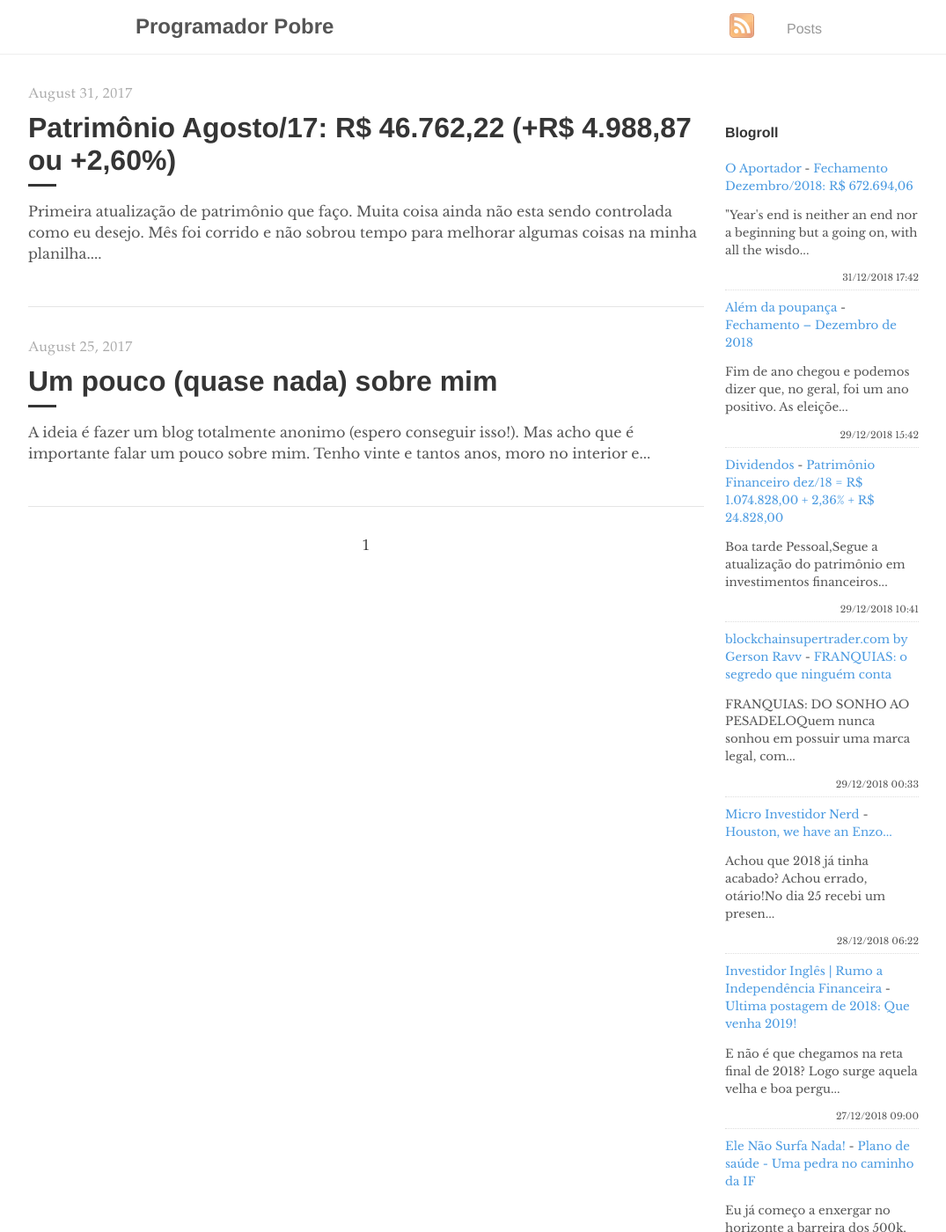
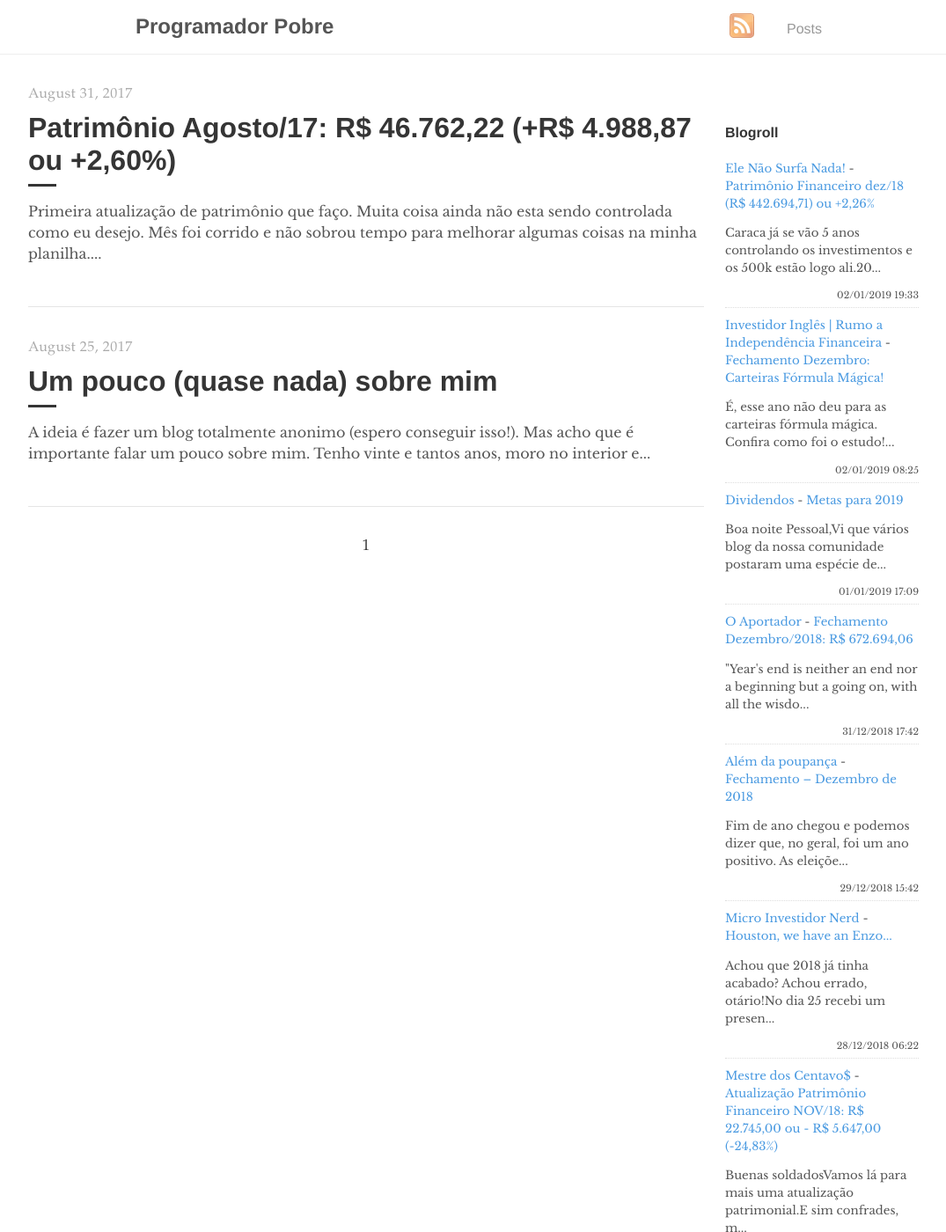
Before and after one commit to programadorpobre/programadorpobre.github.io, a Jekyll site: the page built from index.html, in a window 1280 px wide and 1400 px high. Shown: the whole window at 88% size, without its empty margins (96-1171 px from the left). Built offline with Jekyll 4.4.1, drawn with Linux system fonts in a browser that asks for light colours; the list of posts is cut into pages by our own code; comment, search, counter and statistics services are not loaded; some of the changed text lies outside the part shown.

Commit message:
[ci skip] travis #515

```diff
--- a/_includes/feed-entries.html
+++ b/_includes/feed-entries.html
@@ -1,3 +1,18 @@
+<div class="feed-entry">
+    <a class="feed-entry-site-name" href="https://elenaosurfanada.blogspot.com/">Ele Não Surfa Nada!</a> - <a class="feed-entry-title" href="https://elenaosurfanada.blogspot.com/2019/01/patrimonio-financeiro-dez18-r-44269471.html">Patrimônio Financeiro dez/18 (R$ 442.694,71) ou +2,26%</a>
+    <p class="feed-entry-summary">Caraca já se vão 5 anos controlando os investimentos e os 500k estão logo ali.20...</p>
+    <time datetime="2019-01-02T19:33:00.001-02:00">02/01/2019 19:33</time>
+</div>
+<div class="feed-entry">
+    <a class="feed-entry-site-name" href="https://www.investidoringles.com/">Investidor Inglês | Rumo a Independência Financeira</a> - <a class="feed-entry-title" href="https://www.investidoringles.com/2019/01/fechamento-dezembro-greenblatt.html">Fechamento Dezembro: Carteiras Fórmula Mágica!</a>
+    <p class="feed-entry-summary">É, esse ano não deu para as carteiras fórmula mágica. Confira como foi o estudo!...</p>
+    <time datetime="2019-01-02T08:25:00.000-02:00">02/01/2019 08:25</time>
+</div>
+<div class="feed-entry">
+    <a class="feed-entry-site-name" href="http://bonsdividendos.blogspot.com/">Dividendos</a> - <a class="feed-entry-title" href="http://bonsdividendos.blogspot.com/2019/01/metas-para-2019.html">Metas para 2019</a>
+    <p class="feed-entry-summary">Boa noite Pessoal,Vi que vários blog da nossa comunidade postaram uma espécie de...</p>
+    <time datetime="2019-01-01T17:09:00.001-08:00">01/01/2019 17:09</time>
+</div>
 <div class="feed-entry">
     <a class="feed-entry-site-name" href="https://oaportadorfinanceiro.blogspot.com/">O Aportador</a> - <a class="feed-entry-title" href="https://oaportadorfinanceiro.blogspot.com/2018/12/fechamento-dezembro2018-r-67269406.html">Fechamento Dezembro/2018: R$ 672.694,06</a>
     <p class="feed-entry-summary">"Year's end is neither an end nor a beginning but a going on, with all the wisdo...</p>
@@ -9,29 +24,9 @@
     <time datetime="2018-12-29T15:42:00.000-02:00">29/12/2018 15:42</time>
 </div>
 <div class="feed-entry">
-    <a class="feed-entry-site-name" href="http://bonsdividendos.blogspot.com/">Dividendos</a> - <a class="feed-entry-title" href="http://bonsdividendos.blogspot.com/2018/12/patrimonio-financeiro-dez18-r-107482800.html">Patrimônio Financeiro dez/18 = R$ 1.074.828,00 + 2,36% + R$ 24.828,00</a>
-    <p class="feed-entry-summary">Boa tarde Pessoal,Segue a atualização do patrimônio em investimentos financeiros...</p>
-    <time datetime="2018-12-29T10:41:00.002-08:00">29/12/2018 10:41</time>
-</div>
-<div class="feed-entry">
-    <a class="feed-entry-site-name" href="http://www.blockchainsupertrader.com/">blockchainsupertrader.com by Gerson Ravv</a> - <a class="feed-entry-title" href="http://www.blockchainsupertrader.com/2018/12/franquias-o-segredo-que-ninguem-conta.html">FRANQUIAS: o segredo que ninguém conta</a>
-    <p class="feed-entry-summary">FRANQUIAS: DO SONHO AO PESADELOQuem nunca sonhou em possuir uma marca legal, com...</p>
-    <time datetime="2018-12-29T00:33:00.000-02:00">29/12/2018 00:33</time>
-</div>
-<div class="feed-entry">
     <a class="feed-entry-site-name" href="https://microinvestidornerd.blogspot.com/">Micro Investidor Nerd</a> - <a class="feed-entry-title" href="https://microinvestidornerd.blogspot.com/2018/12/houston-we-have-enzo.html">Houston, we have an Enzo...</a>
     <p class="feed-entry-summary">Achou que 2018 já tinha acabado? Achou errado, otário!No dia 25 recebi um presen...</p>
     <time datetime="2018-12-28T06:22:00.000-08:00">28/12/2018 06:22</time>
-</div>
-<div class="feed-entry">
-    <a class="feed-entry-site-name" href="https://www.investidoringles.com/">Investidor Inglês | Rumo a Independência Financeira</a> - <a class="feed-entry-title" href="https://www.investidoringles.com/2018/12/ultima-postagem-de-2018-metas-2019.html">Ultima postagem de 2018: Que venha 2019!</a>
-    <p class="feed-entry-summary"> E não é que chegamos na reta final de 2018? Logo surge aquela velha e boa pergu...</p>
-    <time datetime="2018-12-27T09:00:00.000-02:00">27/12/2018 09:00</time>
-</div>
-<div class="feed-entry">
-    <a class="feed-entry-site-name" href="https://elenaosurfanada.blogspot.com/">Ele Não Surfa Nada!</a> - <a class="feed-entry-title" href="https://elenaosurfanada.blogspot.com/2018/12/plano-de-saude-uma-pedra-no-caminho-da.html">Plano de saúde - Uma pedra no caminho da IF</a>
-    <p class="feed-entry-summary">Eu já começo a enxergar no horizonte a barreira dos 500k, eu sempre tive um núme...</p>
-    <time datetime="2018-12-13T16:13:00.000-02:00">13/12/2018 16:13</time>
 </div>
 <div class="feed-entry">
     <a class="feed-entry-site-name" href="https://mestredoscentavos.blogspot.com/">Mestre dos Centavo$</a> - <a class="feed-entry-title" href="https://mestredoscentavos.blogspot.com/2018/12/atualizacao-patrimonio-financeiro-nov18.html">Atualização Patrimônio Financeiro NOV/18: R$ 22.745,00 ou - R$ 5.647,00 (-24,83%)</a>
```
